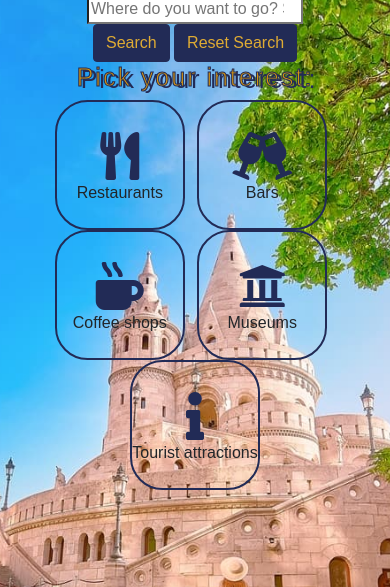
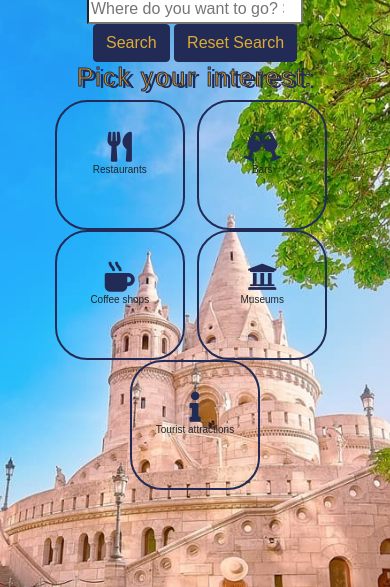
Before and after one commit to Code-Institute-Submissions/TimeaKovacs86-Getawaydestination, a plain HTML site: page index.html in a window 390 px wide. Shown: the part 122-709 px from the top of the page. Drawn offline with nearby package versions, Linux system fonts and the light colour scheme; some packages are replaced by stand-ins of ours; a web font is replaced by a local one.

Commit message:
Change font size for the different resolutions

```diff
--- a/assets/stylesheet/custom.css
+++ b/assets/stylesheet/custom.css
@@ -154,6 +154,9 @@ footer {
     .custom-text-center {
         text-align: center!important;
     }
+      li {
+        font-size: 15px;
+    }
 }
 
 @media (max-width: 640px) {
@@ -177,38 +180,7 @@ footer {
         height: 300px;
         width: 75%;
     }
-}
-
-/*@media (max-width: 568px) {
-    #map {
-        height: 300px;
-        width: 300px;
+      li {
+        font-size: 10px;
     }
 }
-
-@media (max-width: 640px) {
-    #map {
-        height: 350px;
-        width: 350px;
-    }
-
-}
-
-
-@media (max-width: 767px) {
-    h1 {
-        font-size: 30px;
-    }
-
-    h2 {
-        font-size: 25px;
-    }
-    h5 {
-        font-size: 15px;
-    }
-
-    .custom-text-center {
-        text-align: center!important;
-    }
-}
-*/
```
